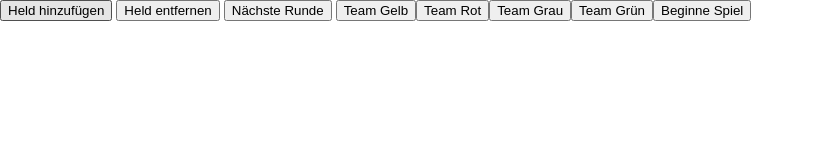
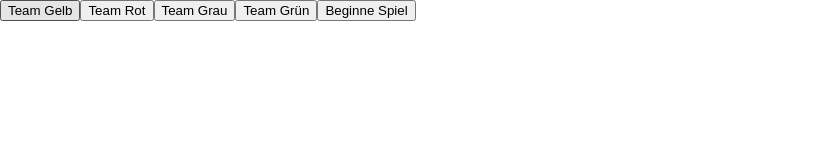
Before and after one commit to loot-36/loot-36.github.io, a plain HTML site: page index.html in a window 1280 px wide. Shown: the whole page, without its empty margins (0-814 px from the left). Drawn offline with Linux system fonts and the light colour scheme.

Commit message:
Update index.html

```diff
--- a/index.html
+++ b/index.html
@@ -9,8 +9,8 @@
     <link rel="stylesheet" href="style.css">
 </head>
 <body style="width: 100%;height: 100%;margin: 0">
-    <button onclick="heldHinzufuegen()">Held hinzufügen</button>
-    <button onclick="heldEntfernen()">Held entfernen</button>
-    <button onclick="rundeWeiter()">Nächste Runde</button>
+  <!--  <button onclick="heldHinzufuegen()">Held hinzufügen</button>
+   <button onclick="heldEntfernen()">Held entfernen</button>
+   <button onclick="rundeWeiter()">Nächste Runde</button> -->
 </body>
 </html>
```
